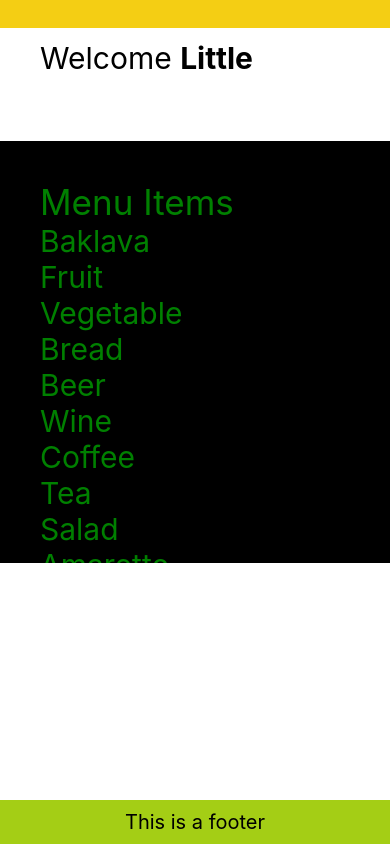
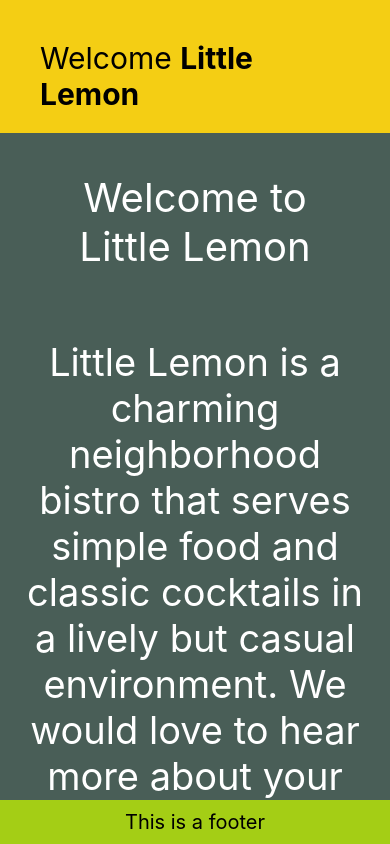
Before and after one commit to so1dier/react_native_little_lemon_app, a React Native app: screen / in a window 390 px wide. Built offline with nearby package versions, Linux system fonts and the light colour scheme.

Commit message:
wrapped styles into style sheet api to easily declare styles separately

```diff
--- a/App.js
+++ b/App.js
@@ -10,17 +10,13 @@ import MenuItems from "./components/MenuItems";
 export default function App() {
   return (
     //<View style={styles.container}>
-    <View style={{ flex: 1 }}>
-      <StatusBar style="auto" />
-      <View style={{ flex: 0.2 }}>
-        <LittleLemonHeaderThreeLines />
-      </View>
-      <View style={{ flex: 0.8, justifyContent: "flex-start" }}>
-        {/* <WelcomeScreen /> */}
-        <MenuItems />
-      </View>
+    <View style={{ flex: 1, backgroundColor: "#495E57" }}>
+      {/* <StatusBar style="auto" /> */}
+      <LittleLemonHeaderThreeLines />
+      <WelcomeScreen />
+      {/* <MenuItems /> */}
 
-      <View style={{ flex: 0.2, justifyContent: "flex-end" }}>
+      <View style={{ backgroundColor: "#495E57" }}>
         <LittleLemonFooter />
       </View>
     </View>
--- a/components/MenuItems.js
+++ b/components/MenuItems.js
@@ -1,4 +1,4 @@
-import { View, Text, ScrollView } from "react-native";
+import { View, Text, ScrollView, StyleSheet } from "react-native";
 
 const Items = [
   "Baklava\nFruit\nVegetable\nBread\nBeer\nWine\nCoffee\nTea\nSalad\nAmaretto\nCabbage\nFasol\nBread\nPepper\nSalt\nVinegar\nSvekla\nPorto\nBaklava\nFruit\nVegetable\nBread\nBeer\nWine\nCoffee\nTea\nSalad\nAmaretto\nCabbageFasol\nBread\nPepper\nSalt\nVinegar\nSvekla\nPorto",
@@ -7,23 +7,28 @@ const green = "#495E57";
 
 const MenuItems = () => {
   return (
-    <View style={{ flex: 0.75 }}>
+    <View style={menuStyles.container}>
       <ScrollView
-        style={{
-          backgroundColor: "black",
-          paddingHorizontal: 40,
-          paddingVertical: 40,
-        }}
+        style={menuStyles.innerContainer}
         horizontal={false}
         indicatorStyle={"white"}
       >
-        <Text style={{ fontSize: 35, color: "green", flexWrap: "wrap" }}>
-          Menu Items
-        </Text>
-        <Text style={{ fontSize: 30, color: "green" }}>{Items[0]}</Text>
+        <Text style={menuStyles.headerText}>Menu Items</Text>
+        <Text style={menuStyles.itemText}>{Items[0]}</Text>
       </ScrollView>
     </View>
   );
 };
 
 export default MenuItems;
+
+const menuStyles = StyleSheet.create({
+  container: { flex: 0.75 },
+  innerContainer: {
+    paddingHorizontal: 40,
+    paddingVertical: 40,
+    backgroundColor: "black",
+  },
+  headerText: { fontSize: 35, color: "green", flexWrap: "wrap" },
+  itemText: { fontSize: 30, color: "green" },
+});
--- a/components/WelcomeScreen.js
+++ b/components/WelcomeScreen.js
@@ -1,11 +1,11 @@
-import { View, Text } from "react-native";
+import { Text, ScrollView, StyleSheet } from "react-native";
 
 export default function WelcomeScreen() {
   return (
-    <View style={{ flex: 1, backgroundColor: "darkgreen" }}>
+    <ScrollView style={styles.scroll_view_container} indicatorStyle="white">
       <Text
         style={{
-          fontSize: 30,
+          fontSize: 40,
           padding: 40,
           color: "white",
           textAlign: "center",
@@ -15,7 +15,7 @@ export default function WelcomeScreen() {
       </Text>
       <Text
         style={{
-          fontSize: 20,
+          fontSize: 38,
           padding: 20,
           color: "white",
           marginVertical: 8,
@@ -26,6 +26,10 @@ export default function WelcomeScreen() {
         and classic cocktails in a lively but casual environment. We would love
         to hear more about your experience with us!
       </Text>
-    </View>
+    </ScrollView>
   );
 }
+
+const styles = StyleSheet.create({
+  scroll_view_container: { flex: 1 },
+});
```
